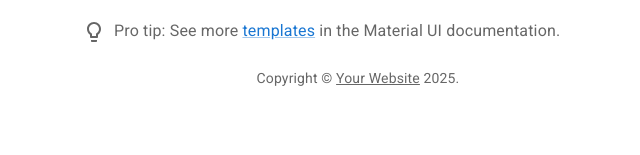
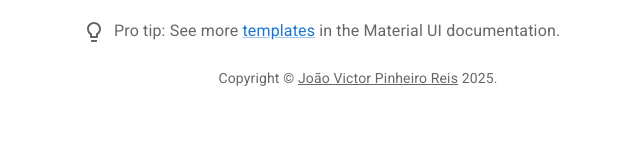
Before and after one commit to PinheiroReis/vite-react-ts-tailwindcss-materialui-template, a React (Vite) app: page / in a window 1280 px wide. Shown: the part 145-300 px from the top of the page, without its empty margins (282-922 px from the left). Built offline with nearby package versions, Linux system fonts and the light colour scheme.

Commit message:
react-router: add base config

```diff
--- a/package.json
+++ b/package.json
@@ -23,8 +23,11 @@
         "@mui/icons-material": "latest",
         "@mui/material": "latest",
         "@tailwindcss/vite": "^4.1.17",
+        "@tanstack/react-query": "^5.90.10",
+        "axios": "^1.13.2",
         "react": "latest",
         "react-dom": "latest",
+        "react-router": "^7.9.6",
         "tailwindcss": "^4.1.17"
     },
     "devDependencies": {
--- a/src/App.tsx
+++ b/src/App.tsx
@@ -2,7 +2,7 @@ import Box from '@mui/material/Box'
 import Container from '@mui/material/Container'
 import Link from '@mui/material/Link'
 import Typography from '@mui/material/Typography'
-import ProTip from './ProTip'
+import ProTip from '@/components/ProTip'
 
 function Copyright() {
     return (
@@ -14,8 +14,8 @@ function Copyright() {
             }}
         >
             {'Copyright © '}
-            <Link color="inherit" href="https://mui.com/">
-                Your Website
+            <Link color="inherit" href="https://github.com/PinheiroReis/">
+                João Victor Pinheiro Reis
             </Link>{' '}
             {new Date().getFullYear()}.
         </Typography>
--- a/src/main.tsx
+++ b/src/main.tsx
@@ -1,10 +1,15 @@
 import * as React from 'react'
 import * as ReactDOM from 'react-dom/client'
+import { BrowserRouter, Route, Routes } from 'react-router'
 import App from './App.tsx'
 
 // biome-ignore lint/style/noNonNullAssertion: It's a React feature
 ReactDOM.createRoot(document.getElementById('root')!).render(
     <React.StrictMode>
-        <App />
+        <BrowserRouter>
+            <Routes>
+                <Route path="/" element={<App />} />
+            </Routes>
+        </BrowserRouter>
     </React.StrictMode>,
 )
```
Also changed, not shown: tsconfig.app.json (+13 -4 lines), src/components/ProTip.tsx (renamed from src/ProTip.tsx), 1 other file (tests, documents, lock files or other folders).
